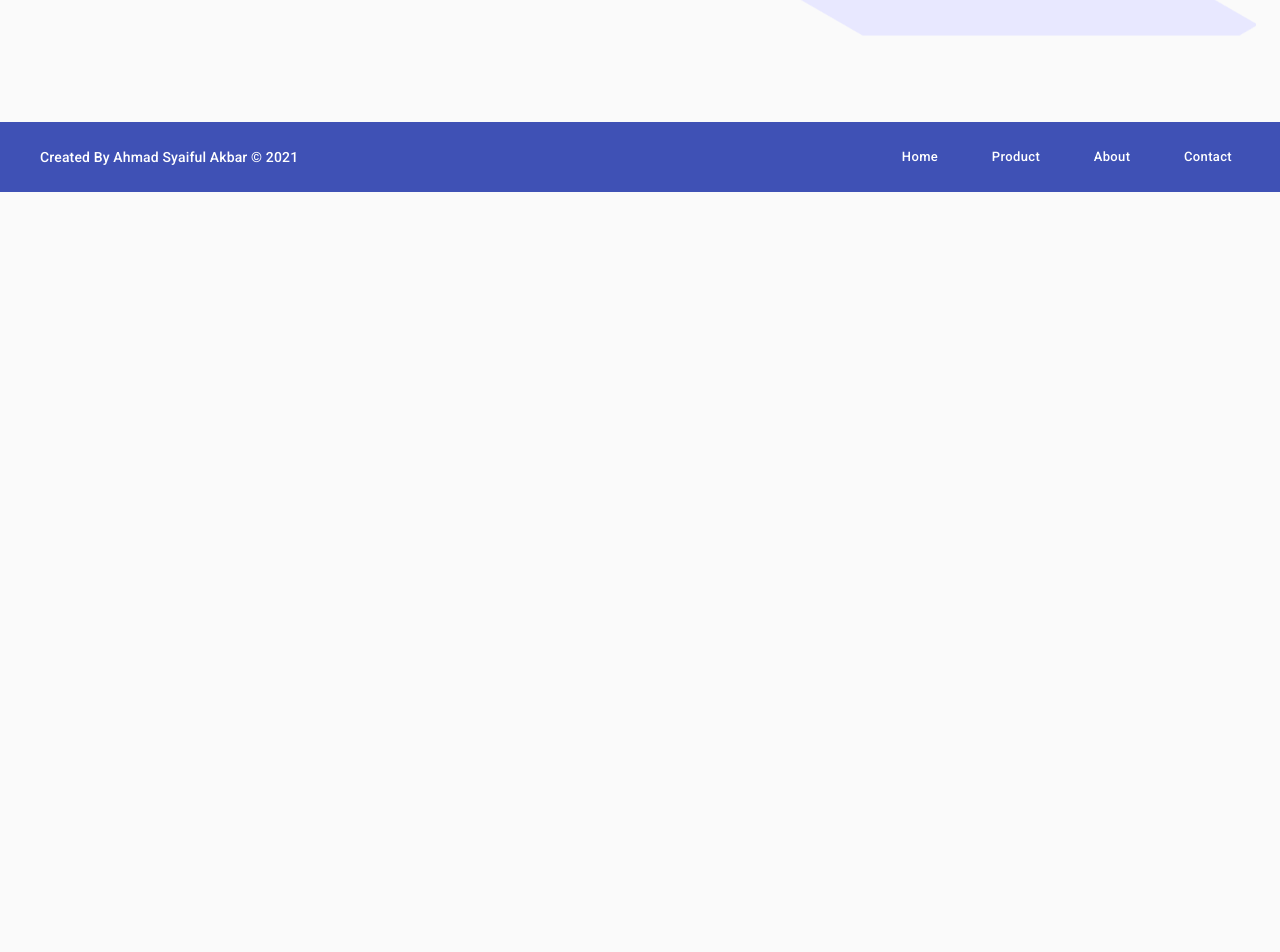
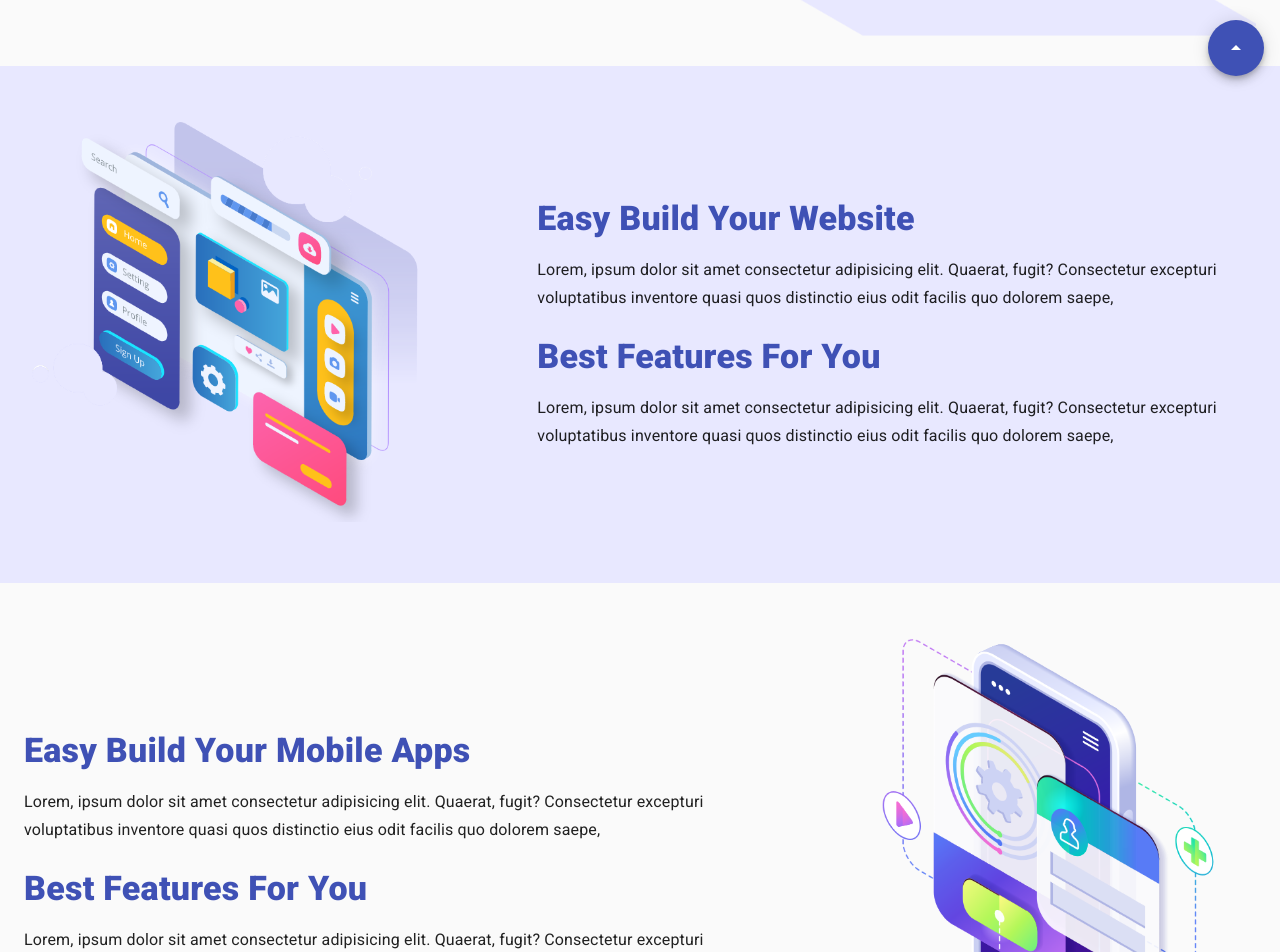
Before and after one commit to ahmadsyaifulakbar24/company-profile, a React (Create React App) app: page / in a window 1280 px wide. Shown: the part 700-1652 px from the top of the page. Before the commit the page ends 892 px from the top, so only its background shows below. Built offline with nearby package versions, Linux system fonts and the light colour scheme.

Commit message:
add lading page

```diff
--- a/src/pages/Home/Banner/Banner.jsx
+++ b/src/pages/Home/Banner/Banner.jsx
@@ -1,4 +1,4 @@
-import {Button, Container, CssBaseline, Grid, makeStyles, Typography } from "@material-ui/core";
+import {Button, Container, Grid, makeStyles, Typography } from "@material-ui/core";
 import React from "react";
 
 
@@ -9,9 +9,6 @@ const useStyles = makeStyles((theme) => ({
     bannerTitle: {
         fontWeight: 900,
         marginBottom: theme.spacing(3),
-    },
-    subTitle: {
-
     },
     button : {
         marginTop: theme.spacing(5),
@@ -30,7 +27,6 @@ const Banner = () => {
     const classes = useStyles()
     return (
         <div className={classes.root}>
-            <CssBaseline />
             <Container>
                 <Grid
                     container
@@ -50,7 +46,6 @@ const Banner = () => {
                             SOFTWARE AND DEVELOPMENT
                         </Typography>
                         <Typography
-                            classes={classes.subTitle}
                             variant="subtitle1"
                             color="textSecondary"
                         >
--- /dev/null
+++ b/src/pages/Home/FloatButton/FloatButton.jsx
@@ -0,0 +1,26 @@
+import { Fab, makeStyles } from "@material-ui/core";
+import ArrowDropUpIcon from '@material-ui/icons/ArrowDropUp';
+import React from "react";
+
+const useStyles = makeStyles((theme) => ({
+    fab: {
+        position: 'fixed',
+        bottom: theme.spacing(3),
+        right: theme.spacing(2),
+    }
+}))
+
+const FloatButton = () => {
+    const classes = useStyles()
+    return (
+        <Fab
+            className={classes.fab}
+            color="primary"
+            aria-label="add"
+        >
+            <ArrowDropUpIcon />
+        </Fab>
+    )
+}
+
+export default FloatButton
--- a/src/pages/Home/Home.jsx
+++ b/src/pages/Home/Home.jsx
@@ -1,11 +1,20 @@
-import React, { Component } from "react";
+import { CssBaseline } from "@material-ui/core";
+import React, { Component, Fragment } from "react";
 import Banner from "./Banner/Banner";
+import WebComponent from "./WebComponent/WebComponent";
+import FloatButton from "./FloatButton/FloatButton";
 class Home extends Component
 {
 
     render() {
         return (
-            <Banner />
+            <Fragment>
+                <CssBaseline />
+                <Banner />
+                <WebComponent />
+
+                <FloatButton />
+            </Fragment>
         )
     }
 }
--- /dev/null
+++ b/src/pages/Home/WebComponent/WebComponent.jsx
@@ -0,0 +1,162 @@
+import { Box, Container, Grid, makeStyles, Typography } from "@material-ui/core";
+import React from "react";
+
+const useStyles = makeStyles((theme) => ({
+    root: {
+        marginTop: theme.spacing(3)
+    },
+    image: {
+        width: "100%",
+        height: "auto",
+        [theme.breakpoints.down('sm')] : {
+            marginTop: theme.spacing(5)
+        }
+    },
+    titleContent: {
+        fontWeight: 900
+    },
+    subTitle: {
+        marginTop: theme.spacing(2)
+    },
+    gridContent: {
+        marginTop: theme.spacing(3)
+    },
+    gridContentMobile: {
+        [theme.breakpoints.down('md')] : {
+            marginTop: theme.spacing(3)
+        }
+    },
+    gridParent: {
+        [theme.breakpoints.down('md')] : {
+            flexDirection: "column-reverse"
+        }
+    }
+}))
+
+const WebComponent = () => {
+    const classes = useStyles()
+    return (
+        <div className={classes.root}>
+            {/* Web Component */}
+            <Box
+                bgcolor="#e8e8ff"
+                py={7}
+            >
+                <Container>
+                    <Grid
+                        className={classes.gridParent}
+                        container
+                        alignItems="center"
+                        justifyContent="space-between"
+                    >
+                        <Grid item lg={4} xs={12}>
+                            <img
+                                className={classes.image}
+                                src="/assets/images/web.png"
+                                alt=""
+                            />
+                        </Grid>
+
+                        <Grid container lg={7} xs={12} >
+                            <Grid item >
+                                <Typography
+                                    className={classes.titleContent}
+                                    variant="h4"
+                                    color="primary"
+                                >
+                                    Easy Build Your Website
+                                </Typography>
+                                <Typography
+                                    className={classes.subTitle}
+                                    variant="subtitle1"
+                                >
+                                    Lorem, ipsum dolor sit amet consectetur adipisicing elit. Quaerat, fugit? Consectetur excepturi voluptatibus inventore quasi quos distinctio eius odit facilis quo dolorem saepe,
+                                </Typography>
+                            </Grid>
+                            <Grid
+                                item
+                                className={classes.gridContent}
+                            >
+                                <Typography
+                                    className={classes.titleContent}
+                                    variant="h4"
+                                    color="primary"
+                                >
+                                    Best Features For You
+                                </Typography>
+                                <Typography
+                                    className={classes.subTitle}
+                                    variant="subtitle1"
+                                >
+                                    Lorem, ipsum dolor sit amet consectetur adipisicing elit. Quaerat, fugit? Consectetur excepturi voluptatibus inventore quasi quos distinctio eius odit facilis quo dolorem saepe,
+                                </Typography>
+                            </Grid>
+                        </Grid>
+                    </Grid>
+                </Container>
+            </Box>
+
+                {/* Mobile Component */}
+            <Box
+                py={7}
+            >
+                <Container>
+                    <Grid
+                        container
+                        alignItems="center"
+                        justifyContent="space-between"
+                    >
+                        <Grid
+                            className={classes.gridContentMobile}
+                            container lg={7} xs={12}
+                        >
+                            <Grid item >
+                                <Typography
+                                    className={classes.titleContent}
+                                    variant="h4"
+                                    color="primary"
+                                >
+                                    Easy Build Your Mobile Apps
+                                </Typography>
+                                <Typography
+                                    className={classes.subTitle}
+                                    variant="subtitle1"
+                                >
+                                    Lorem, ipsum dolor sit amet consectetur adipisicing elit. Quaerat, fugit? Consectetur excepturi voluptatibus inventore quasi quos distinctio eius odit facilis quo dolorem saepe,
+                                </Typography>
+                            </Grid>
+                            <Grid
+                                item
+                                className={classes.gridContent}
+                            >
+                                <Typography
+                                    className={classes.titleContent}
+                                    variant="h4"
+                                    color="primary"
+                                >
+                                    Best Features For You
+                                </Typography>
+                                <Typography
+                                    className={classes.subTitle}
+                                    variant="subtitle1"
+                                >
+                                    Lorem, ipsum dolor sit amet consectetur adipisicing elit. Quaerat, fugit? Consectetur excepturi voluptatibus inventore quasi quos distinctio eius odit facilis quo dolorem saepe,
+                                </Typography>
+                            </Grid>
+                        </Grid>
+
+                        <Grid item lg={4} xs={12}>
+                            <img
+                                className={classes.image}
+                                src="/assets/images/mobile.png"
+                                alt=""
+                            />
+                        </Grid>
+                    </Grid>
+                </Container>
+            </Box>
+        </div>
+    )
+}
+
+export default WebComponent
```
Also changed, not shown: public/assets/images/mobile.png (added), public/assets/images/phone.png (deleted).
